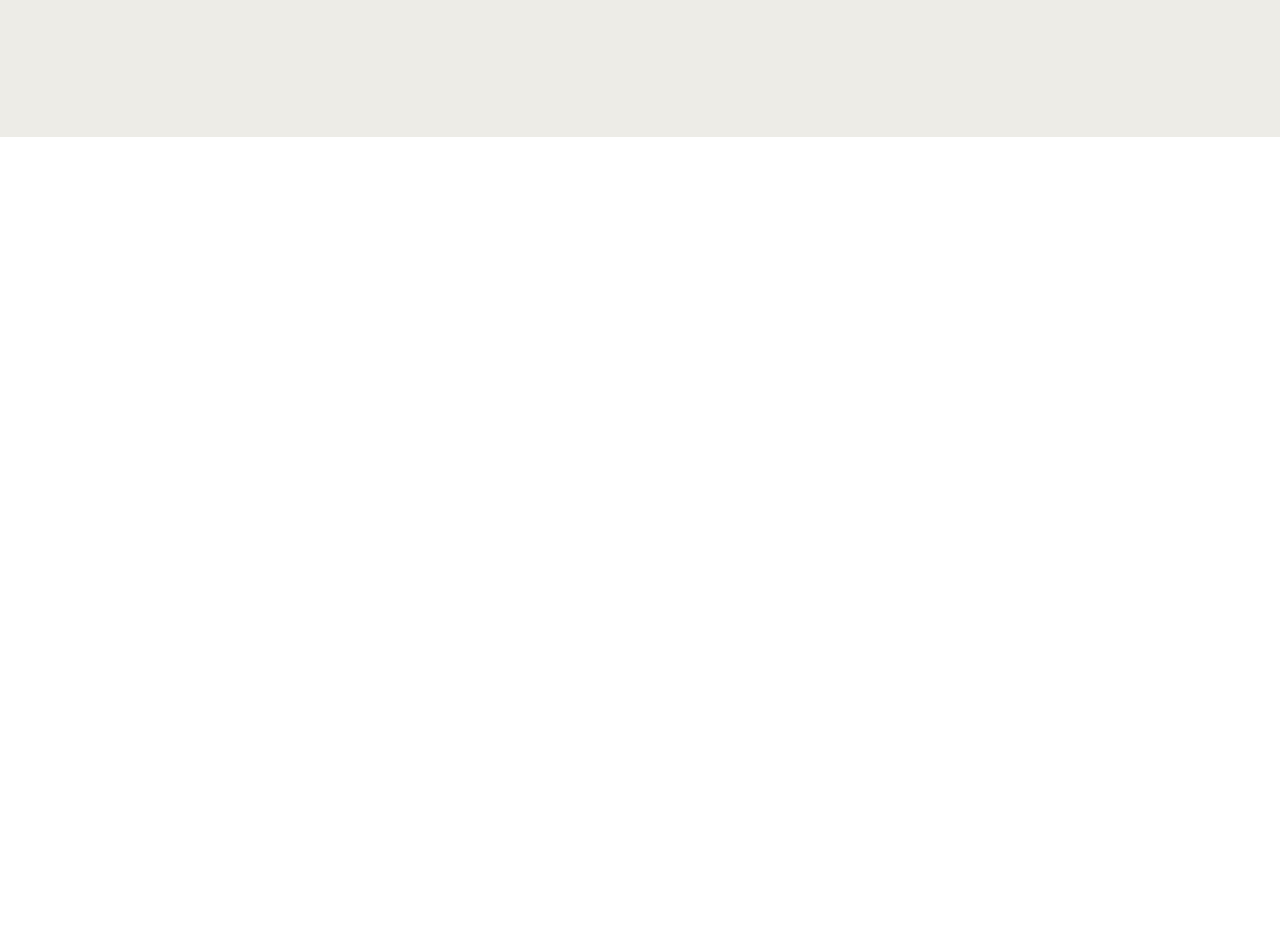
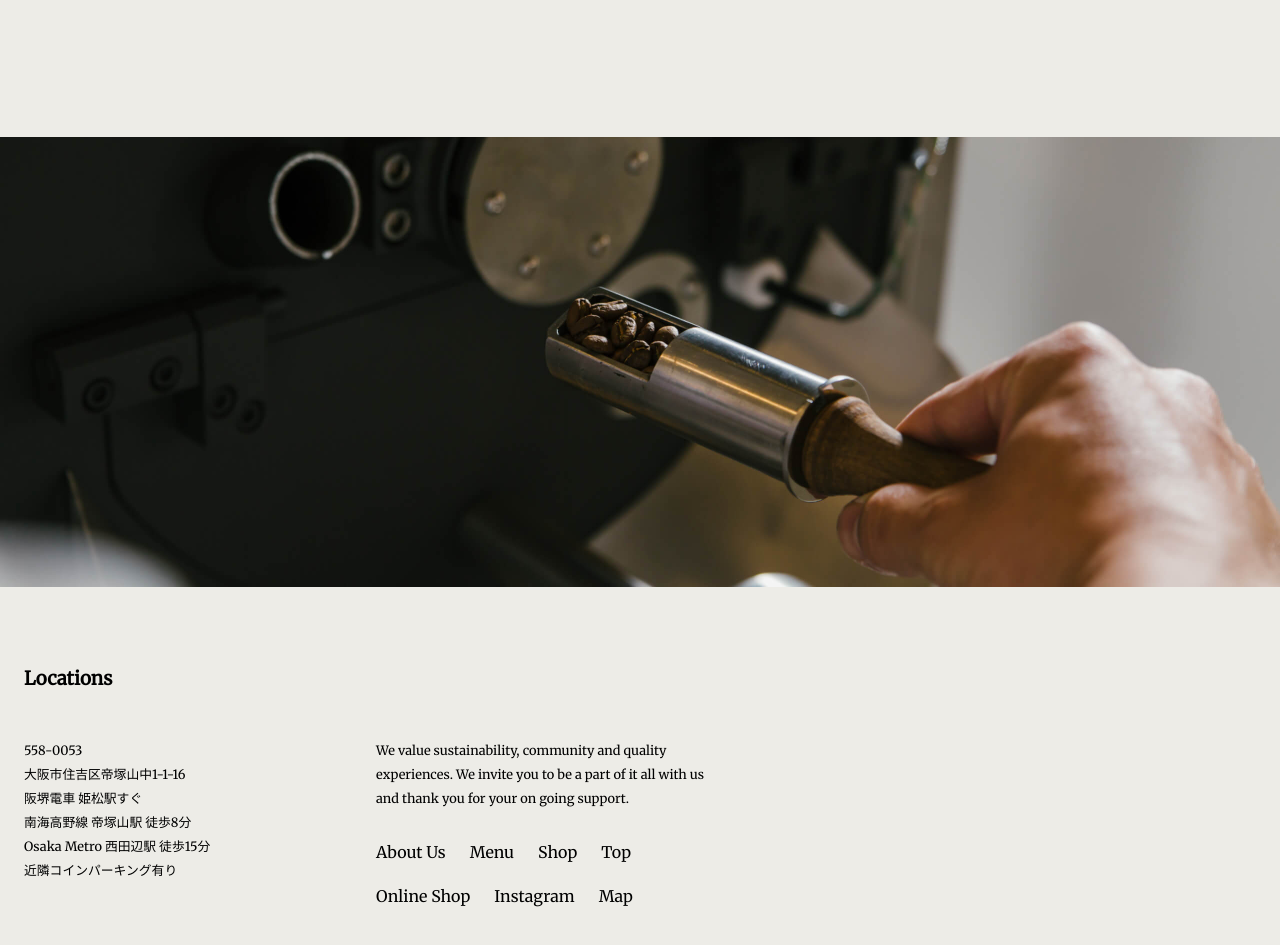
Before and after one commit to Shiho317/upgraded-doodle, a React (Create React App) app: page / in a window 1280 px wide. Shown: the part 4160-5105 px from the top of the page. Before the commit the page ends 4297 px from the top, so only its background shows below. Built offline with nearby package versions, Linux system fonts and the light colour scheme; a web font is replaced by a local one.

Commit message:
added locations

```diff
--- a/src/App.js
+++ b/src/App.js
@@ -1,5 +1,6 @@
 import About from './components/about/About';
 import Header from './components/Header';
+import Locations from './components/locations/Locations';
 import Menu from './components/menu/Menu';
 import Shop from './components/shop/Shop';
 import Top from './components/top/Top';
@@ -12,6 +13,7 @@ function App() {
       <About />
       <Menu />
       <Shop />
+      <Locations />
     </div>
   );
 }
--- /dev/null
+++ b/src/components/Footer.style.js
@@ -0,0 +1 @@
+import styled from "styled-components";
--- a/src/components/locations/Locations.jsx
+++ b/src/components/locations/Locations.jsx
@@ -1,8 +1,43 @@
 import React from 'react'
+import { ThemeProvider } from 'styled-components'
+import { theme } from '../../styles/Theme'
+import { Address, Greeting, LocationCont, LocationImg, LocationsDetails } from './Locations.style'
+import infoFull from '../../img/info_full_2x.jpg';
 
 const Locations = () => {
   return (
-    <div>Locations</div>
+    <ThemeProvider theme={theme}>
+      <LocationCont>
+        <LocationImg>
+          <img src={infoFull} alt='info' />
+        </LocationImg>
+        <h3>Locations</h3>
+        <LocationsDetails>
+          <Address>
+            <p>558-0053</p>
+            <p>大阪市住吉区帝塚山中1-1-16</p>
+            <p>阪堺電車 姫松駅すぐ</p>
+            <p>南海高野線 帝塚山駅 徒歩8分</p>
+            <p>Osaka Metro 西田辺駅 徒歩15分</p>
+            <p>近隣コインパーキング有り</p>
+          </Address>
+          <Greeting>
+            <p>We value sustainability, community and quality experiences.
+            We invite you to be a part of it all with us and
+            thank you for your on going support.</p>
+            <ul>
+              <li>About Us</li>
+              <li>Menu</li>
+              <li>Shop</li>
+              <li>Top</li>
+              <li>Online Shop</li>
+              <li>Instagram</li>
+              <li>Map</li>
+            </ul>
+          </Greeting>
+        </LocationsDetails>
+      </LocationCont>
+    </ThemeProvider>
   )
 }
 
--- /dev/null
+++ b/src/components/locations/Locations.style.js
@@ -0,0 +1,72 @@
+import styled from "styled-components";
+
+export const LocationCont = styled.div`
+  width: 100%;
+  background: ${props => props.theme.color.cream};
+
+  h3 {
+    margin: 1.5rem;
+    margin-top: 5rem;
+  }
+`
+
+export const LocationImg = styled.div`
+  width: 100%;
+  height: 450px;
+  display: flex;
+  align-items: center;
+  justify-content: center;
+  overflow: hidden;
+
+  img {
+    width: 100%;
+  }
+`
+
+export const LocationsDetails = styled.div`
+  width: 100%;
+  height: 15rem;
+  display: flex;
+  align-items: flex-start;
+  padding: 1.5rem;
+`
+
+export const Address = styled.div`
+  flex: 1;
+
+  p {
+    font-size: 0.8rem;
+    line-height: 1.5rem;
+  }
+`
+
+export const Greeting = styled.div`
+  flex: 2.5;
+  display: flex;
+  flex-direction: column;
+  gap: 2rem;
+
+  p {
+    width: 40%;
+    font-size: 0.8rem;
+    line-height: 1.5rem;
+  }
+
+  ul {
+    width: 30%;
+    display: flex;
+    flex-wrap: wrap;
+    gap: 1.5rem;
+  }
+
+  li {
+    list-style: none;
+    font-size: 1rem;
+    cursor: pointer;
+
+    &:hover {
+      opacity: 0.3;
+      transition: all 0.3s ease-in;
+    }
+  }
+`
```
Also changed, not shown: src/components/Footer.jsx (added, +9 -0 lines).
